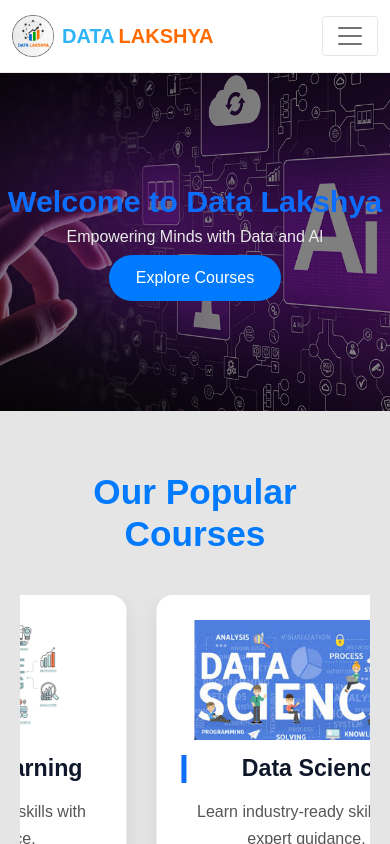
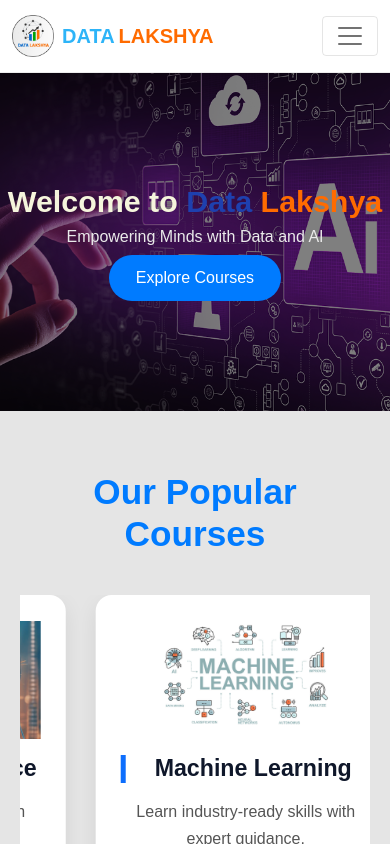
Before and after one commit to MDAAKIB626/Frontend-datalakshya, a React (Create React App) app: page / in a window 390 px wide. Shown: the top 844 px of the page. Built offline with nearby package versions, Linux system fonts and the light colour scheme.

Commit message:
update home files

```diff
--- a/src/Components/Home.css
+++ b/src/Components/Home.css
@@ -20,6 +20,38 @@
 p {
   color: #555;
   line-height: 1.6;
+}
+
+
+/* ================= HERO TITLE (DATA LAKSHYA COLOR) ================= */
+
+.hero-title {
+  font-size: 3rem;
+  font-weight: 800;
+  color: beige;
+}
+
+/* DATA = Blue */
+.dl-data {
+  color: #1e40af;
+}
+
+/* LAKSHYA = Orange */
+.dl-lakshya {
+  color: #ff6b00;
+}
+
+/* Responsive */
+@media (max-width: 768px) {
+  .hero-title {
+    font-size: 2.2rem;
+  }
+}
+
+@media (max-width: 480px) {
+  .hero-title {
+    font-size: 1.9rem;
+  }
 }
 
 /* ==================================================
--- a/src/Components/Home.js
+++ b/src/Components/Home.js
@@ -1,6 +1,5 @@
 import React from "react";
 import "./Home.css";
-
 
 import banner from "./homeimages20/al.png";
 
@@ -22,19 +21,13 @@
 import deeplearningimages from "./Coursesimages/deep learning.jpg";
 import powerbiimages from "./Coursesimages/powerbi.jpg";
 
-
-
 import WhatsAppSection from "./WhatAppSection";
-import Contact from "./Contact"
+import Contact from "./Contact";
 import FoundersSection from "./FoundersSection";
 import VisionMentors from "./VisionMentors";
 import MissionSection from "./Mission";
 import CompitiveExam from "./CompitiveExam";
 import Features from "./Features";
-
-
-
-
 
 const Home = () => {
   return (
@@ -58,9 +51,16 @@
           }}
         >
           <div className="overlay"></div>
+
           <div className="hero-content">
-            <h1>Welcome to Data Lakshya</h1>
+            {/* ✅ ONLY THIS PART CHANGED */}
+            <h1 className="hero-title">
+              Welcome to <span className="dl-data">Data</span>{" "}
+              <span className="dl-lakshya">Lakshya</span>
+            </h1>
+
             <h6>Empowering Minds with Data and AI</h6>
+
             <a href="#courses" className="btn">
               Explore Courses
             </a>
@@ -73,7 +73,6 @@
 
           <div className="course-slider">
             <div className="course-track">
-
               {[
                 { img: aiimages, title: "Artificial Intelligence", link: "/training/ai" },
                 { img: mlimages, title: "Machine Learning", link: "/training/ml" },
@@ -89,32 +88,15 @@
                   <a href={course.link} className="btn-course">View Course</a>
                 </div>
               ))}
-
-              {/* duplicate for infinite scroll */}
-              {[
-                aiimages,
-                mlimages,
-                datascienceimages,
-                analyticsimages,
-                deeplearningimages,
-                powerbiimages,
-              ].map((img, index) => (
-                <div className="course-card" key={`dup-${index}`}>
-                  <img src={img} alt="course" className="course-img" />
-                  <h3>Professional Course</h3>
-                  <p>Advance your career with Data Lakshya.</p>
-                  <a href="#courses" className="btn-course">View Course</a>
-                </div>
-              ))}
-
             </div>
           </div>
         </section>
 
         <VisionMentors />
         <MissionSection />
-      <CompitiveExam  />
+        <CompitiveExam />
         <Features />
+
         {/* 💬 Reviews Section */}
         <section className="reviews" id="reviews">
           <h2>What Our Students Say</h2>
@@ -139,7 +121,8 @@
             </div>
           </div>
         </section>
-        {/* 📞 Contact & WhatsApp Section */}
+
+        {/* 📞 Contact + WhatsApp */}
         <section className="contact-whatsapp-wrapper">
           <div className="contact-whatsapp-container">
             <div className="left-box">
@@ -150,8 +133,8 @@
             </div>
           </div>
         </section>
-     <FoundersSection/>
 
+        <FoundersSection />
       </div>
     </>
   );
```
Lines whose indentation alone changed are shown as unchanged.
